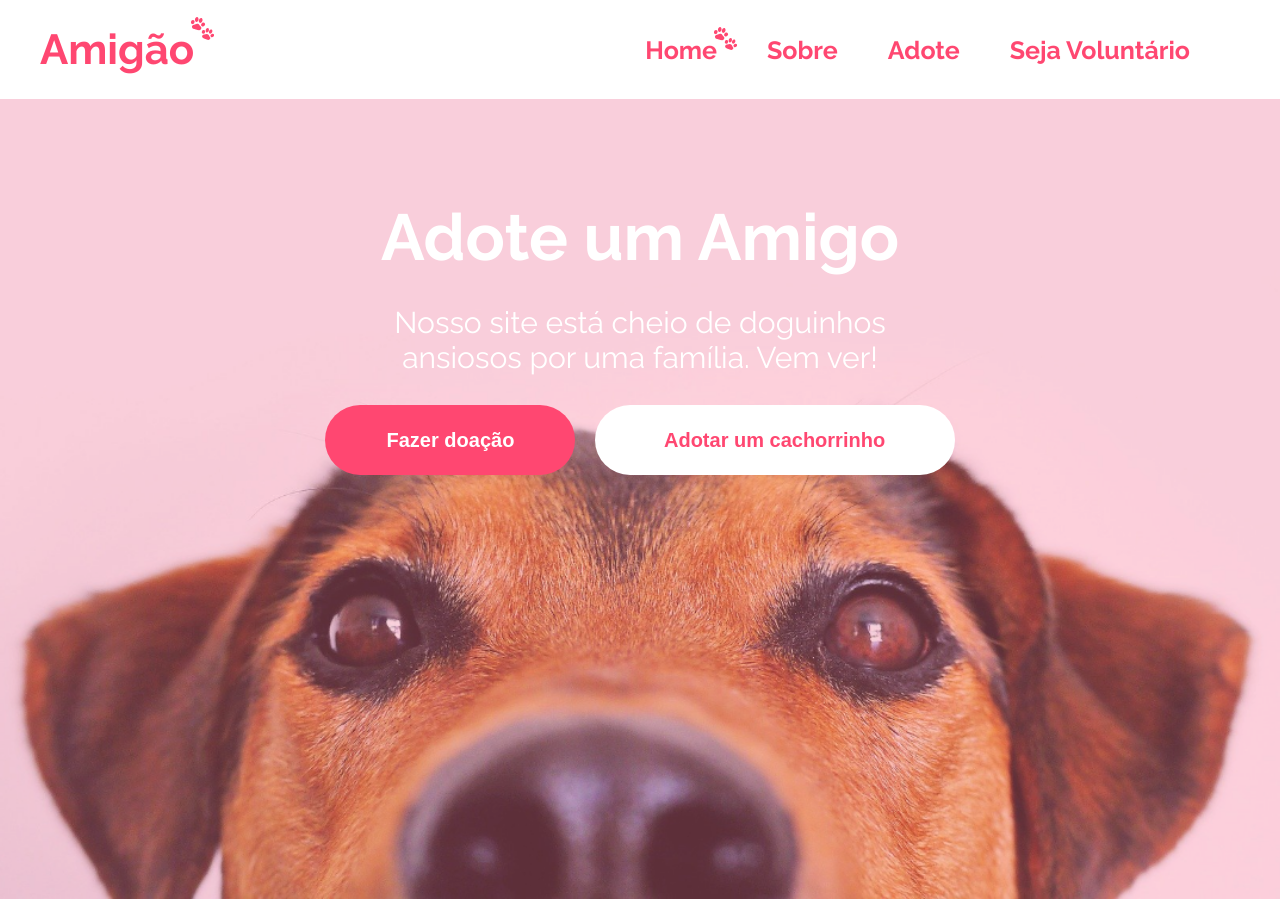
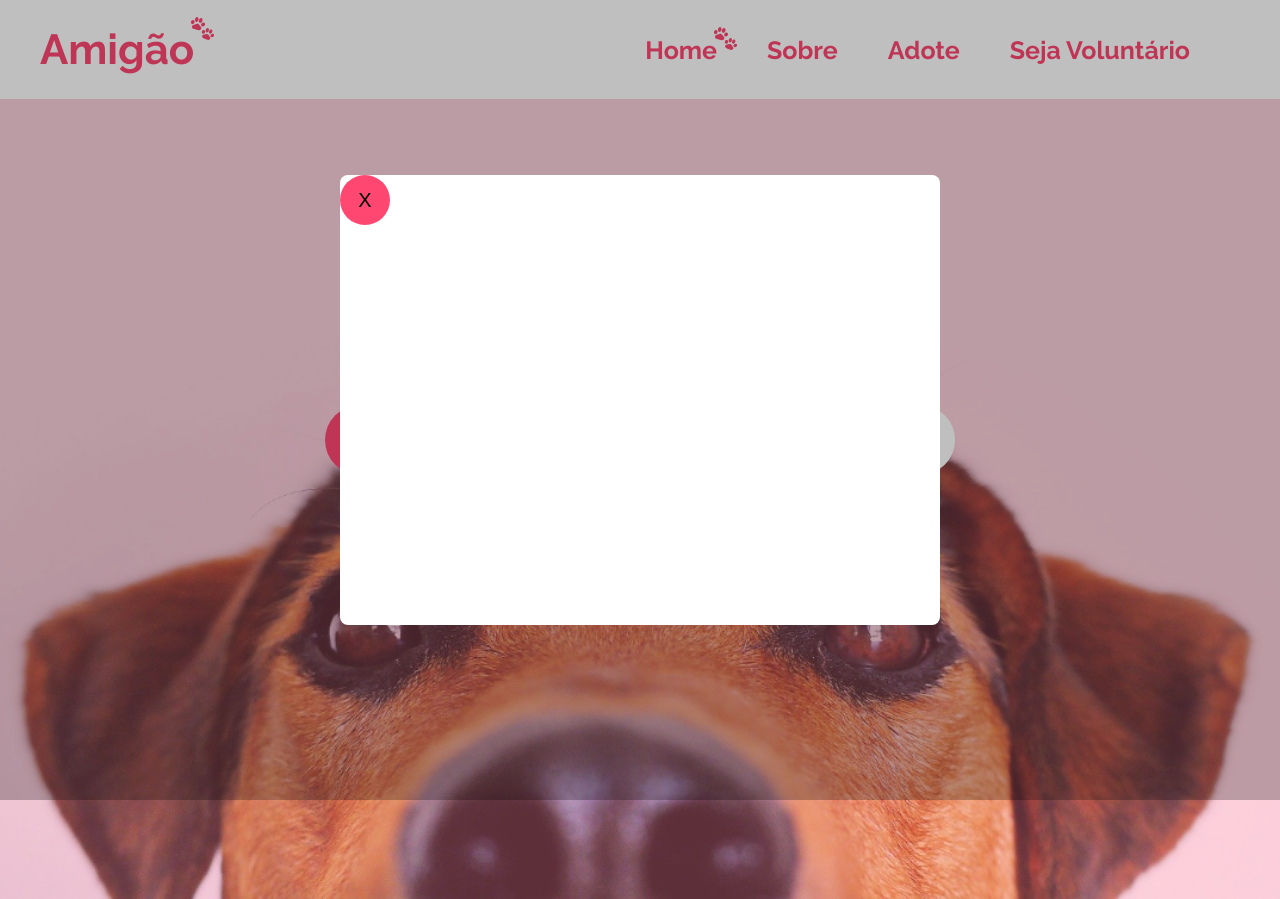
Before and after one commit to eurebecagarcia/Amigao, a plain HTML site: page index.html in a window 1280 px wide. Both pictures are taken after a click on the button "Adotar um cachorrinho". Drawn offline with Linux system fonts and the light colour scheme.

Commit message:
implementing modal function

```diff
--- a/index.html
+++ b/index.html
@@ -32,11 +32,17 @@
                     Vem ver!</p>
                 <div class="box-button">
                 <button class="button-pink">Fazer doação</button>
-                <button class="button-white">Adotar um cachorrinho</button>
+                <button class="button-white" onclick="openModalToAdopt()">Adotar um cachorrinho</button>
                  </div>
             </div>
         </section>
+        <div class="overlay">
+            <div class="modal">
+                <button class="closeModal" onclick="closeModalToAdopt()">X</button>
+            </div>
+        </div>
     </main>
     <footer></footer>
 </body>
+<script src="./main.js"></script>
 </html>
--- /dev/null
+++ b/main.js
@@ -0,0 +1,11 @@
+function openModalToAdopt() {
+  let overlay = document.querySelector(".overlay");
+
+  overlay = overlay.style.display = "flex";
+}
+
+function closeModalToAdopt() {
+  let overlay = document.querySelector(".overlay");
+
+  overlay = overlay.style.display = "none";
+}
--- a/style.css
+++ b/style.css
@@ -102,3 +102,40 @@ h1{
     font-weight: 600;
     font-size: 20px ;
 }
+
+.overlay{
+    width: 100%;
+    height: 100vh;
+    position: absolute;
+    display: none;
+    justify-content: center;
+    align-items: center;
+    background-color: #00000040;
+    top: 0;
+}
+
+.modal{
+    width: 600px;
+    height: 450px;
+    background: #FFF;
+    border-radius: 8px;
+}
+
+.closeModal{
+    width: 50px;
+    height: 50px;
+    border-radius: 50%;
+    color: #000;
+    font-size: 20px;
+    display: flex;
+    justify-content: center;
+    align-items: center;
+    border: none;
+    background-color: #FF4771;
+    cursor: pointer;
+    transition: 0.7s all;
+}
+
+.closeModal:hover{
+    filter: brightness(80%);
+}
```
